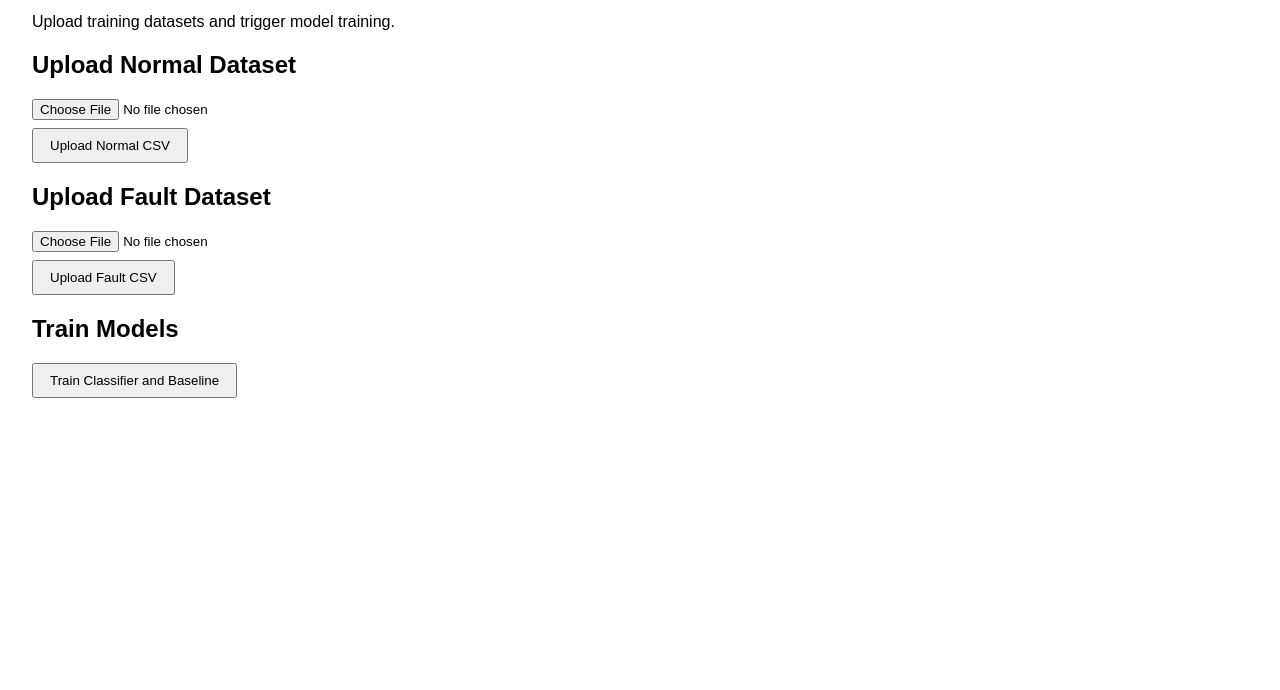
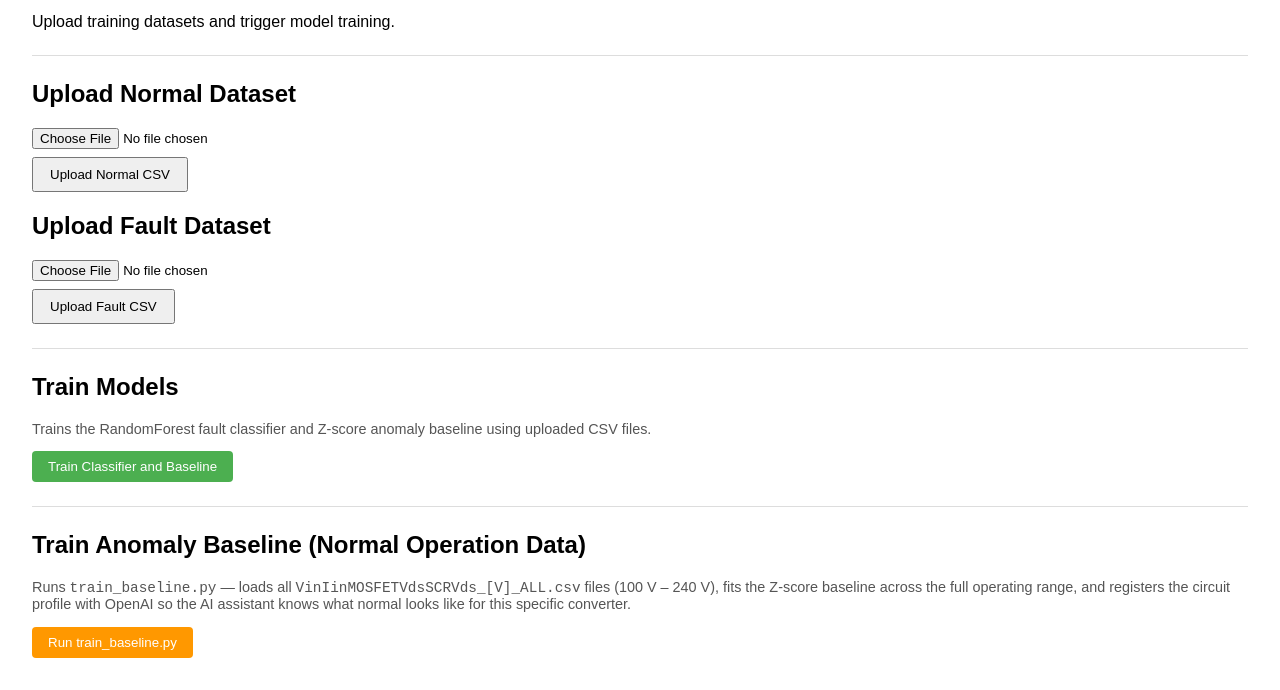
Before and after one commit to LakshyaVason/iDAQ, a website: page templates/admin.html in a window 1280 px wide. Shown: the part 111-801 px from the top of the page. Drawn offline with Linux system fonts and the light colour scheme.

Commit message:
training pipeline.

```diff
--- a/templates/admin.html
+++ b/templates/admin.html
@@ -10,12 +10,23 @@
         h1 { margin-bottom: 1rem; }
         form { margin-bottom: 1rem; }
         input[type="file"] { margin-bottom: 0.5rem; }
-        button { padding: 0.5rem 1rem; }
-        .message { padding: 0.5rem; margin-top: 0.5rem; border: 1px solid #ccc; }
+        button { padding: 0.5rem 1rem; cursor: pointer; }
+        .message { padding: 0.5rem; margin-top: 0.5rem; border: 1px solid #ccc; border-radius: 4px; white-space: pre-wrap; font-family: monospace; font-size: 0.875rem; }
+        .message.success { border-color: #4caf50; background: #f1fff1; color: #1b5e20; }
+        .message.error   { border-color: #f44336; background: #fff1f1; color: #b71c1c; }
+        .message.running { border-color: #2196F3; background: #e3f2fd; color: #0d47a1; }
+        .btn-train { background-color: #4caf50; color: #fff; border: none; border-radius: 4px; }
+        .btn-train:disabled { background-color: #aaa; cursor: not-allowed; }
+        .btn-baseline { background-color: #ff9800; color: #fff; border: none; border-radius: 4px; }
+        .btn-baseline:disabled { background-color: #aaa; cursor: not-allowed; }
+        .spinner { display: inline-block; width: 14px; height: 14px; border: 2px solid #fff;
+                   border-top-color: transparent; border-radius: 50%;
+                   animation: spin 0.7s linear infinite; margin-right: 6px; vertical-align: middle; }
+        @keyframes spin { to { transform: rotate(360deg); } }
+        hr { margin: 1.5rem 0; border: none; border-top: 1px solid #ddd; }
     </style>
 </head>
 <body>
-    <!-- Navigation bar for transitions between pages -->
     <nav style="margin-bottom: 1rem;">
         <a href="/user" style="background-color:#2196F3;color:#fff;padding:0.5rem 1rem;margin-right:0.5rem;text-decoration:none;border-radius:4px;">User Dashboard</a>
         <a href="/logout" style="background-color:#f44336;color:#fff;padding:0.5rem 1rem;margin-right:0.5rem;text-decoration:none;border-radius:4px;">Logout</a>
@@ -23,6 +34,8 @@
 
     <h1>Admin Dashboard</h1>
     <p>Upload training datasets and trigger model training.</p>
+
+    <hr>
 
     <h2>Upload Normal Dataset</h2>
     <form method="post" action="/upload-normal" enctype="multipart/form-data">
@@ -38,10 +51,100 @@
         <button type="submit">Upload Fault CSV</button>
     </form>
 
+    <hr>
+
     <h2>Train Models</h2>
-    <form method="post" action="/train">
-        <button type="submit">Train Classifier and Baseline</button>
-    </form>
+    <p style="color:#555;font-size:0.9rem;">
+        Trains the RandomForest fault classifier and Z-score anomaly baseline
+        using uploaded CSV files.
+    </p>
+    <button class="btn-train" onclick="trainModels()" id="trainBtn">
+        Train Classifier and Baseline
+    </button>
+    <div id="trainMsg"></div>
 
+    <hr>
+
+    <h2>Train Anomaly Baseline (Normal Operation Data)</h2>
+    <p style="color:#555;font-size:0.9rem;">
+        Runs <code>train_baseline.py</code> — loads all
+        <code>VinIinMOSFETVdsSCRVds_[V]_ALL.csv</code> files (100 V – 240 V),
+        fits the Z-score baseline across the full operating range, and registers
+        the circuit profile with OpenAI so the AI assistant knows what normal
+        looks like for this specific converter.
+    </p>
+    <button class="btn-baseline" onclick="trainBaseline()" id="baselineBtn">
+        Run train_baseline.py
+    </button>
+    <div id="baselineMsg"></div>
+
+    <script>
+        // ── Train classifier (existing /train endpoint) ──────────────────
+        async function trainModels() {
+            const btn = document.getElementById('trainBtn');
+            const msg = document.getElementById('trainMsg');
+
+            btn.disabled = true;
+            btn.innerHTML = '<span class="spinner"></span>Training…';
+            msg.className = 'message running';
+            msg.textContent = 'Training in progress — this may take a moment…';
+
+            try {
+                const res  = await fetch('/train', { method: 'POST' });
+                const data = await res.json();
+
+                if (res.ok) {
+                    msg.className = 'message success';
+                    msg.textContent = (data.messages || [data.message]).join('\n');
+                } else {
+                    msg.className = 'message error';
+                    msg.textContent = data.error || data.detail || 'Training failed.';
+                }
+            } catch (err) {
+                msg.className = 'message error';
+                msg.textContent = 'Request failed: ' + err.message;
+            } finally {
+                btn.disabled = false;
+                btn.innerHTML = 'Train Classifier and Baseline';
+            }
+        }
+
+        // ── Run train_baseline.py (new /train-baseline endpoint) ─────────
+        async function trainBaseline() {
+            const btn = document.getElementById('baselineBtn');
+            const msg = document.getElementById('baselineMsg');
+
+            btn.disabled = true;
+            btn.innerHTML = '<span class="spinner"></span>Running train_baseline.py…';
+            msg.className = 'message running';
+            msg.textContent = 'Loading CSV files, fitting baseline, and registering with OpenAI…\nThis can take 30–90 seconds depending on file sizes.';
+
+            try {
+                const res  = await fetch('/train-baseline', { method: 'POST' });
+                const data = await res.json();
+
+                if (res.ok) {
+                    msg.className = 'message success';
+                    // Show the full log output if available
+                    const lines = [];
+                    if (data.message)        lines.push(data.message);
+                    if (data.files_loaded)   lines.push(`Files loaded: ${data.files_loaded}`);
+                    if (data.total_rows)     lines.push(`Total rows: ${data.total_rows.toLocaleString()}`);
+                    if (data.features)       lines.push(`Features: ${data.features.join(', ')}`);
+                    if (data.openai_summary) lines.push('\nOpenAI confirmation:\n' + data.openai_summary);
+                    msg.textContent = lines.join('\n') || 'Baseline training complete.';
+                } else {
+                    msg.className = 'message error';
+                    msg.textContent = data.error || data.detail || 'Baseline training failed.';
+                }
+            } catch (err) {
+                msg.className = 'message error';
+                msg.textContent = 'Request failed: ' + err.message;
+            } finally {
+                btn.disabled = false;
+                btn.innerHTML = 'Run train_baseline.py';
+            }
+        }
+    </script>
 </body>
 </html>
```
